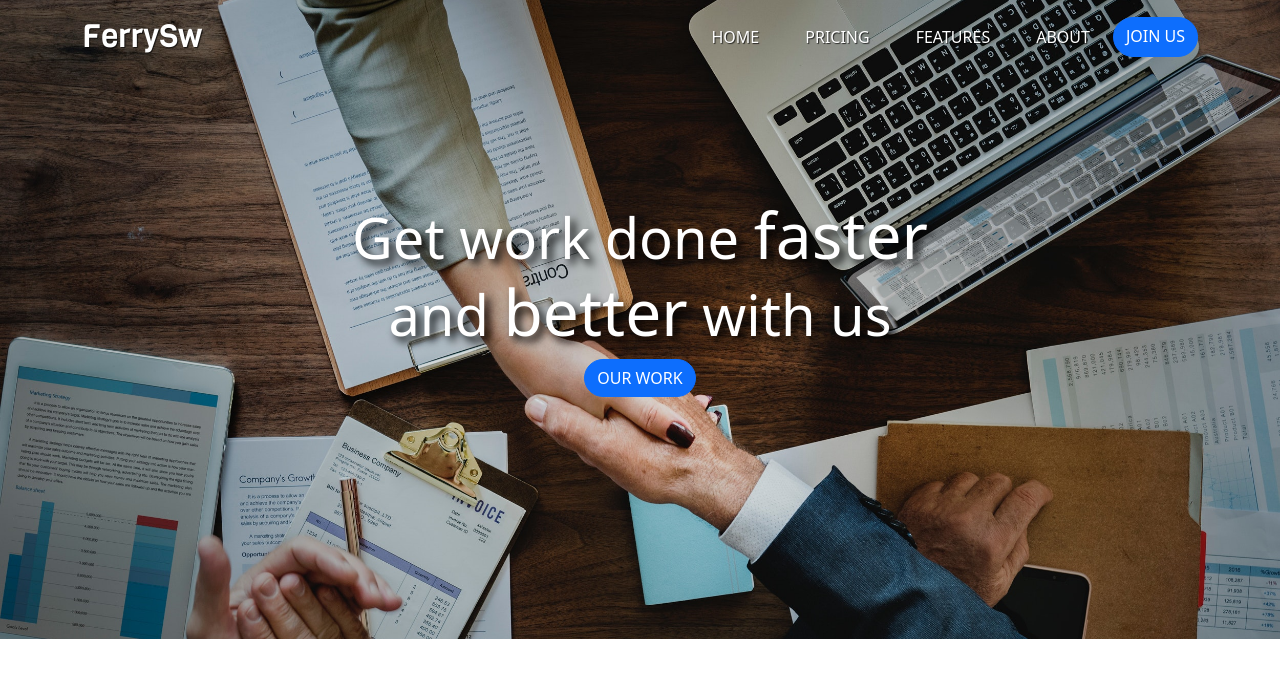
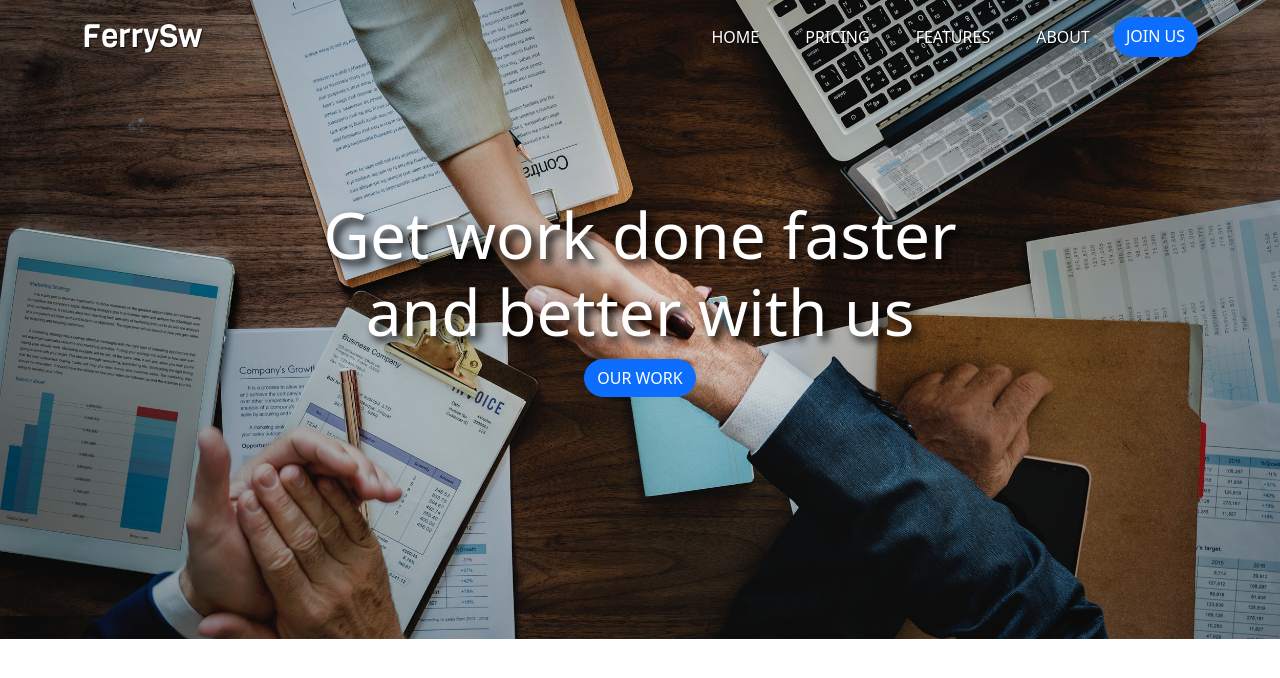
Before and after one commit to ferrysw17/ferrysw17.github.io, a plain HTML site: page index.html in a window 1280 px wide. Drawn offline with Linux system fonts and the light colour scheme.

Commit message:
mengubah css (lagi)

```diff
--- a/assets/css/style.css
+++ b/assets/css/style.css
@@ -20,18 +20,18 @@
     background-image: url(../img/jumbotron-bg.jpg);
     background-size: cover;
     height: 640px;
-    margin-top: -75px;
     text-align: center;
+    background-position: center;
 }
 
 .jumbotron .display-4{
     margin-top: 150px;
     font-weight: 200;
     filter: drop-shadow(5px 5px 4px black);
+    font-size: 32px;
 }
 
 .jumbotron .display-4 span{
-    font-size: 64px;
     font-weight: 500;
 }
 
@@ -81,4 +81,12 @@
         padding-bottom: 5px;
         margin-bottom: -8px;
     }
+
+    .jumbotron{
+        margin-top: -75px;
+    }
+
+    .jumbotron .display-4{
+        font-size: 64px;
+    }
  }
```
